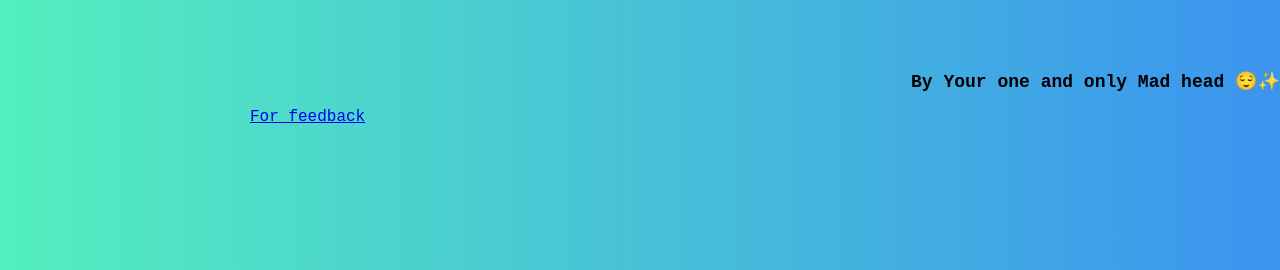
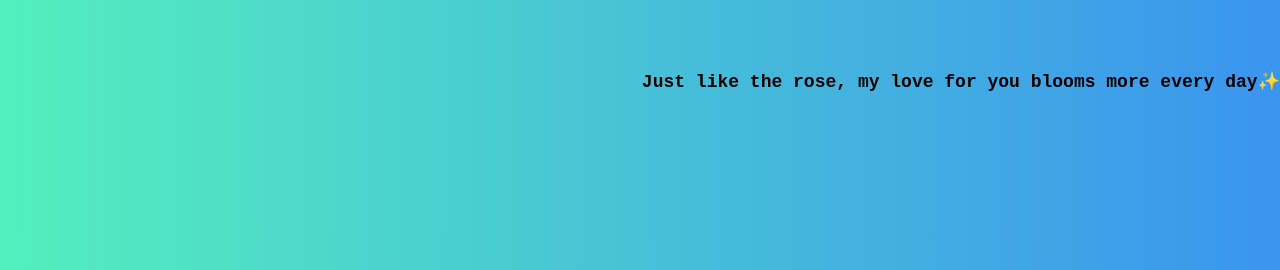
Before and after one commit to tharunvanka/Rose-day-1, a plain HTML site: page index.html in a window 1280 px wide. Shown: the part 530-800 px from the top of the page. Drawn offline with Linux system fonts and the light colour scheme.

Commit message:
Update index.html

```diff
--- a/index.html
+++ b/index.html
@@ -42,7 +42,7 @@
   <div class="petal"></div>
   <div class="petal"></div>
   <div class="text">
-      <span>Happy Rose Day ✨</span>
+      <span>Happy Rose Day Honey✨</span>
   </div>
 </div>
 <span id="prompt">Touch the rose</span>
@@ -53,8 +53,6 @@
   </audio>
 </div>
 
-<h1>By Your one and only Mad head 😌✨</h1>
-<p><a href="https://wa.me/918767506459?text=awesome one ✨" target="_blank">For feedback</a></p>
+<h1>Just like the rose, my love for you blooms more every day✨</h1>
 </body>
-
 </html>
```
